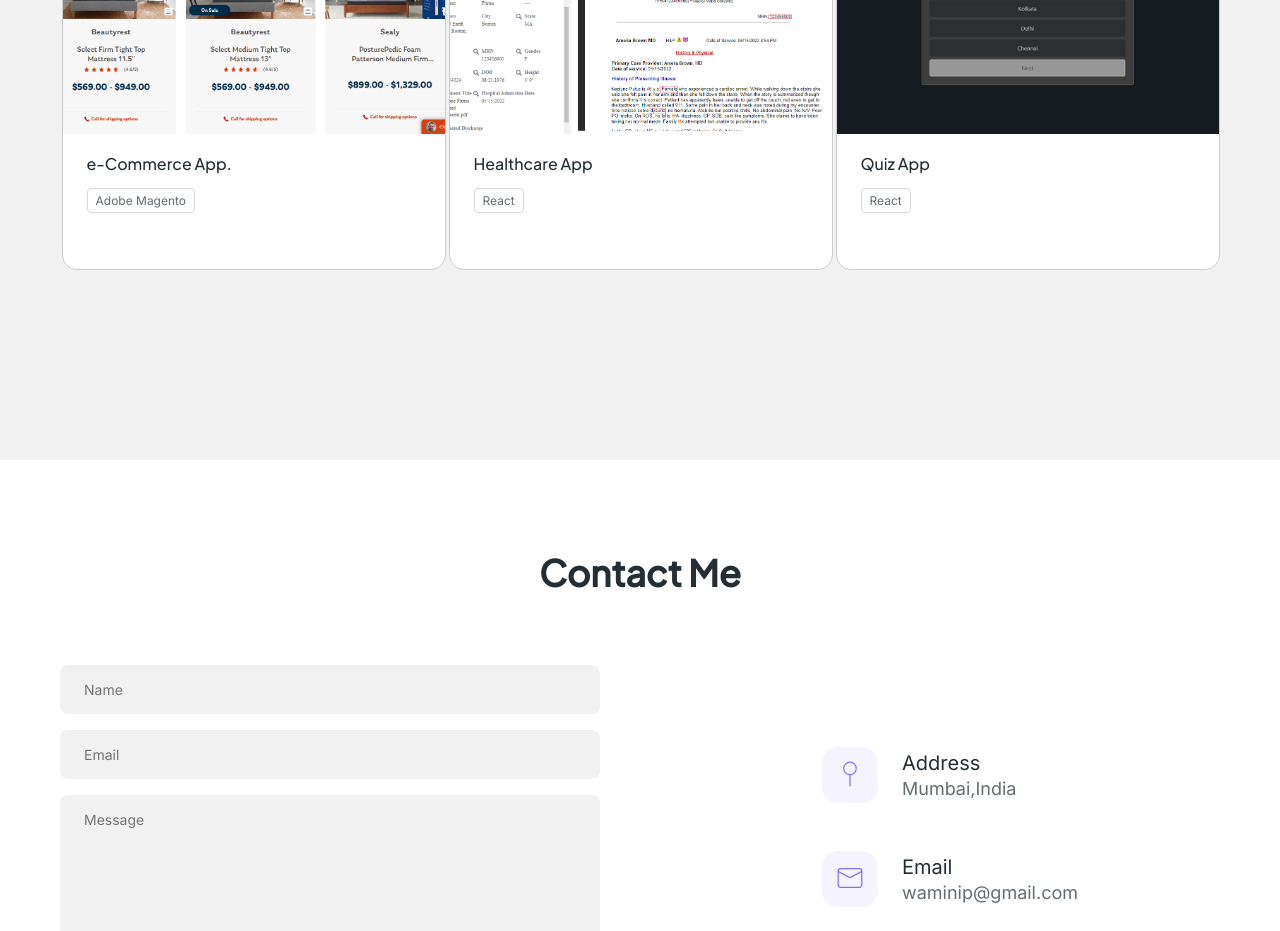
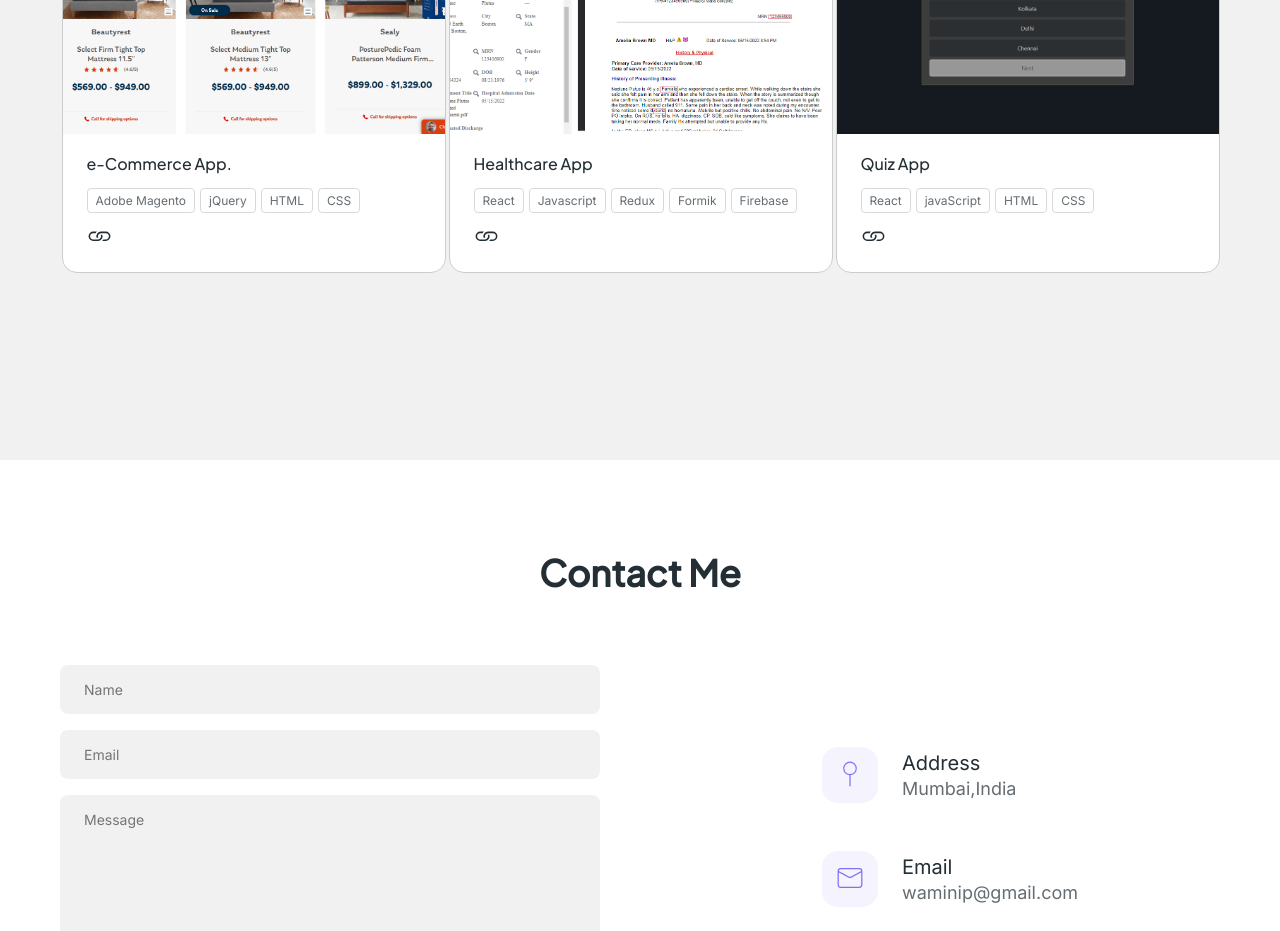
Before and after one commit to Waminipatil/wamini-portfolio, a React (Create React App) app: page / in a window 1280 px wide. Shown: the part 2740-3671 px from the top of the page. Built offline with nearby package versions, Linux system fonts and the light colour scheme.

Commit message:
added project links,updated resume

```diff
--- a/src/components/Projects/ProjectCard.js
+++ b/src/components/Projects/ProjectCard.js
@@ -3,6 +3,7 @@ import Slider from "react-slick";
 import "slick-carousel/slick/slick.css";
 import "slick-carousel/slick/slick-theme.css";
 import { FaChevronLeft, FaChevronRight } from "react-icons/fa";
+import { BsLink } from "react-icons/bs";
 import styles from "./ProjectCard.module.css";
 
 const ProjectCard = () => {
@@ -39,27 +40,32 @@ const ProjectCard = () => {
     {
       img: "/projects/mancini.png",
       name: "e-Commerce App.",
-      tech: "Adobe Magento",
+      tech: ["Adobe Magento", "jQuery", "HTML", "CSS"],
+      link: "https://www.sleepworld.com/",
     },
     {
       img: "/projects/genesis.png",
       name: "Healthcare App",
-      tech: "React",
+      tech: ["React", "Javascript", "Redux", "Formik", "Firebase"],
+      link: "#",
     },
     {
       img: "/projects/quizApp.png",
       name: "Quiz App",
-      tech: "React",
+      tech: ["React", "javaScript", "HTML", "CSS"],
+      link: "https://waminipatil.github.io/react-quiz-app/",
     },
     {
       img: "/projects/weatherApp.PNG",
       name: "Weather App",
-      tech: "React",
+      tech: ["React", "javaScript", "HTML", "CSS", "API"],
+      link: "https://waminipatil.github.io/weather-app/",
     },
     {
       img: "/projects/memoryMagic.PNG",
       name: "Memory Game",
-      tech: "React",
+      tech: ["React", "javaScript", "HTML", "CSS"],
+      link: "https://waminipatil.github.io/memory-game/",
     },
   ];
 
@@ -85,7 +91,14 @@ const ProjectCard = () => {
               <div className={styles.card_header}>
                 <h2>{card.name}</h2>
               </div>
-              <div className={styles.tech}>{card.tech}</div>
+              <div className={styles.techContainer}>
+                {card.tech.map((item) => (
+                  <div className={styles.tech}>{item}</div>
+                ))}
+              </div>
+              <a className={styles.link} href={card.link} target="_blank">
+                <BsLink />
+              </a>
             </div>
           </div>
         ))}
--- a/src/components/Projects/ProjectCard.module.css
+++ b/src/components/Projects/ProjectCard.module.css
@@ -45,6 +45,11 @@
   opacity: 1;
 } */
 
+.techContainer {
+  display: flex;
+  flex-wrap: wrap;
+}
+
 .tech {
   padding: 4px 8px;
   border: 1px solid var(--light-4);
@@ -55,27 +60,19 @@
   color: var(--cinder-light);
   width: fit-content;
   margin-top: 10px;
+  margin-right: 5px;
 }
 
-.card button {
-  display: inline-block;
-  background-color: #14c8eb;
-  color: #fff;
-  border: none;
-  padding: 1.5em 1.6em;
-  cursor: pointer;
-  text-decoration: none;
-  font-size: 15px;
-  font-family: inherit;
-  width: 100%;
-  position: absolute;
-  bottom: 0;
-  transition: background-color 0.5s ease-out;
+.link {
+  display: flex;
+  margin-top: 10px;
+  font-size: 25px;
+  color: var(--cinder);
 }
 
 .text_info {
   padding: 1rem 1.5rem;
-  margin-bottom: 2.5rem;
+  margin-bottom: 0.5rem;
 }
 
 .controls {
```
Also changed, not shown: 1 other file (tests, documents, lock files or other folders).
